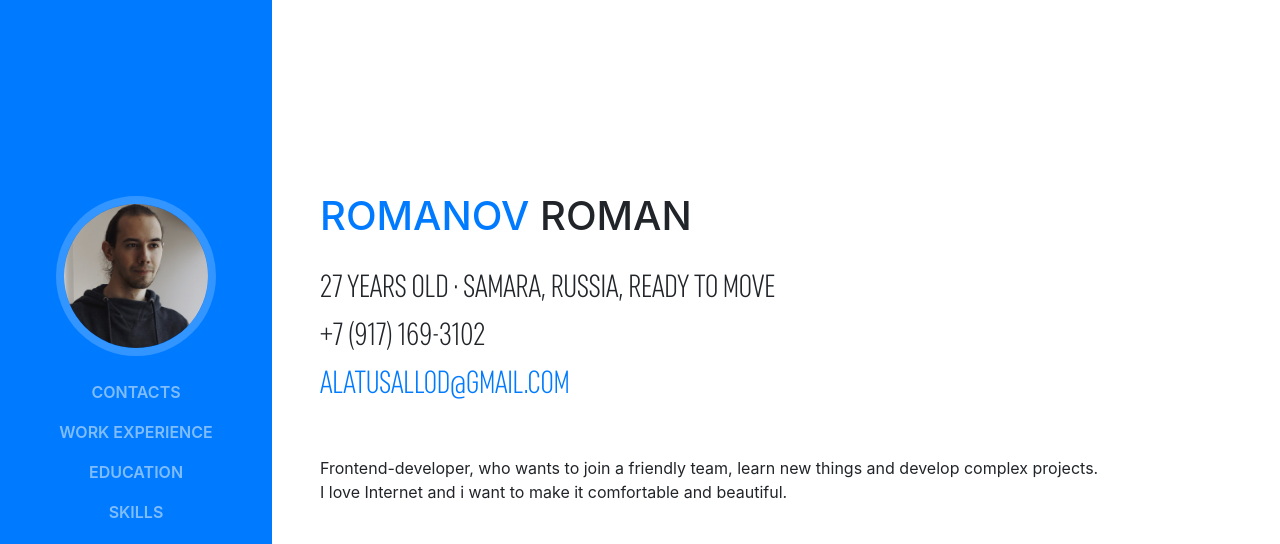
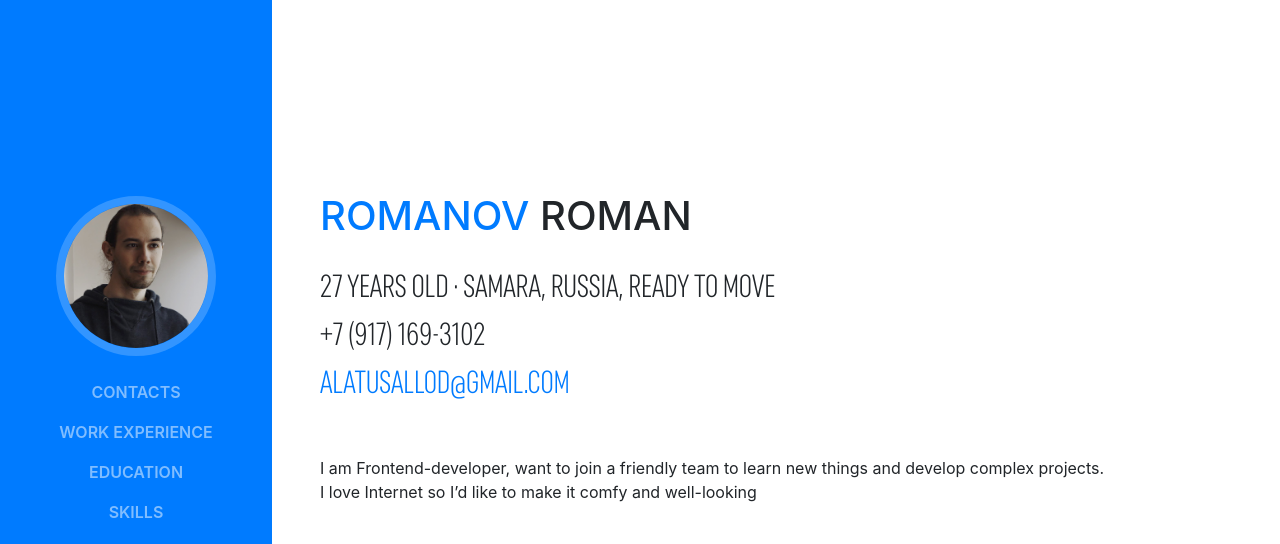
Before and after one commit to AlatusAllod/resumeEN, a website with bundled scripts: page index.html in a window 1280 px wide. Shown: the top 544 px of the page. Built offline with nearby package versions, Linux system fonts and the light colour scheme; a small style sheet from the web is missing.

Commit message:
Update index.html

```diff
--- a/index.html
+++ b/index.html
@@ -67,7 +67,7 @@
           </h1>
           <div class="subheading mb-5">27 years old · Samara, Russia, ready to move<br>+7 (917) 169-3102 <br><a href="mailto:AlatusAllod@gmail.com">AlatusAllod@gmail.com</a>
           </div>
-          <p class="mb-5">Frontend-developer, who wants to join a friendly team, learn new things and develop complex projects. <br>I love Internet and i want to make it comfortable and beautiful.</p>
+          <p class="mb-5">I am Frontend-developer, want to join a friendly team to learn new things and develop complex projects.<br>I love Internet so I’d like to make it comfy and well-looking</p>
           <ul class="list-inline list-social-icons mb-0">
             <li class="list-inline-item">
               <a href="https://vk.com/alatus">
```
